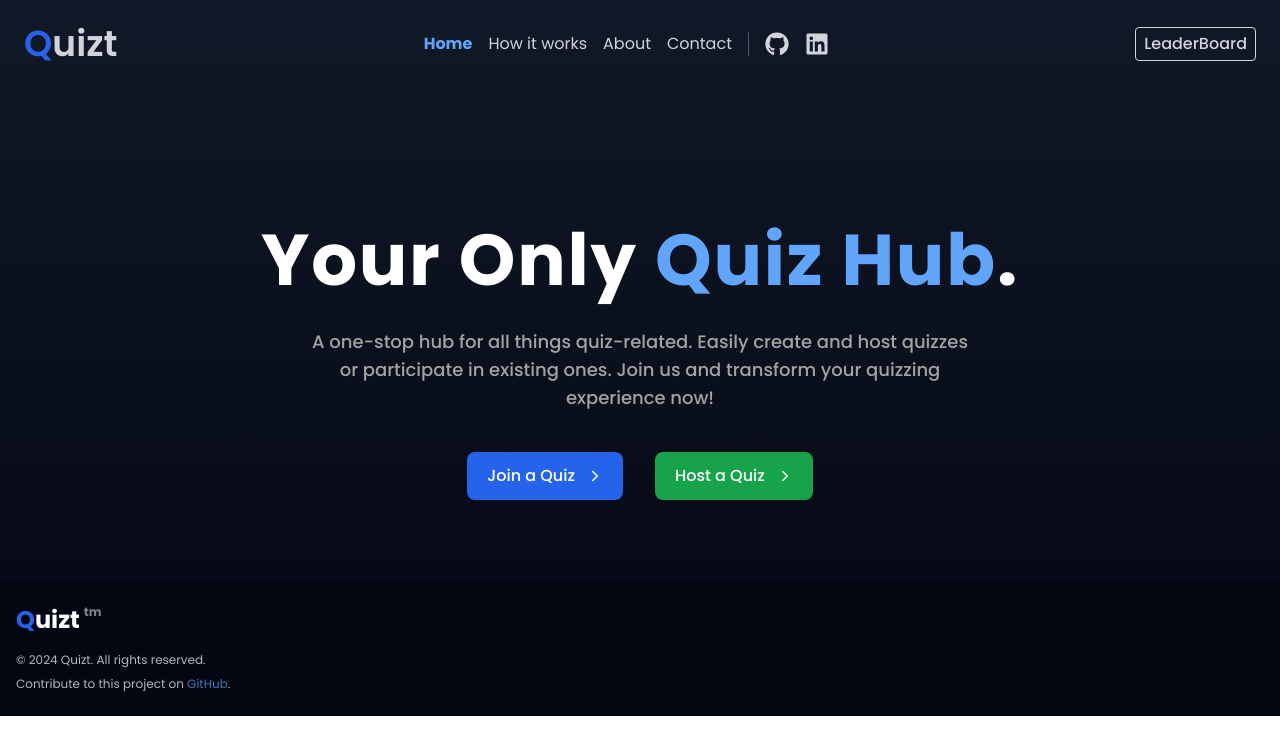
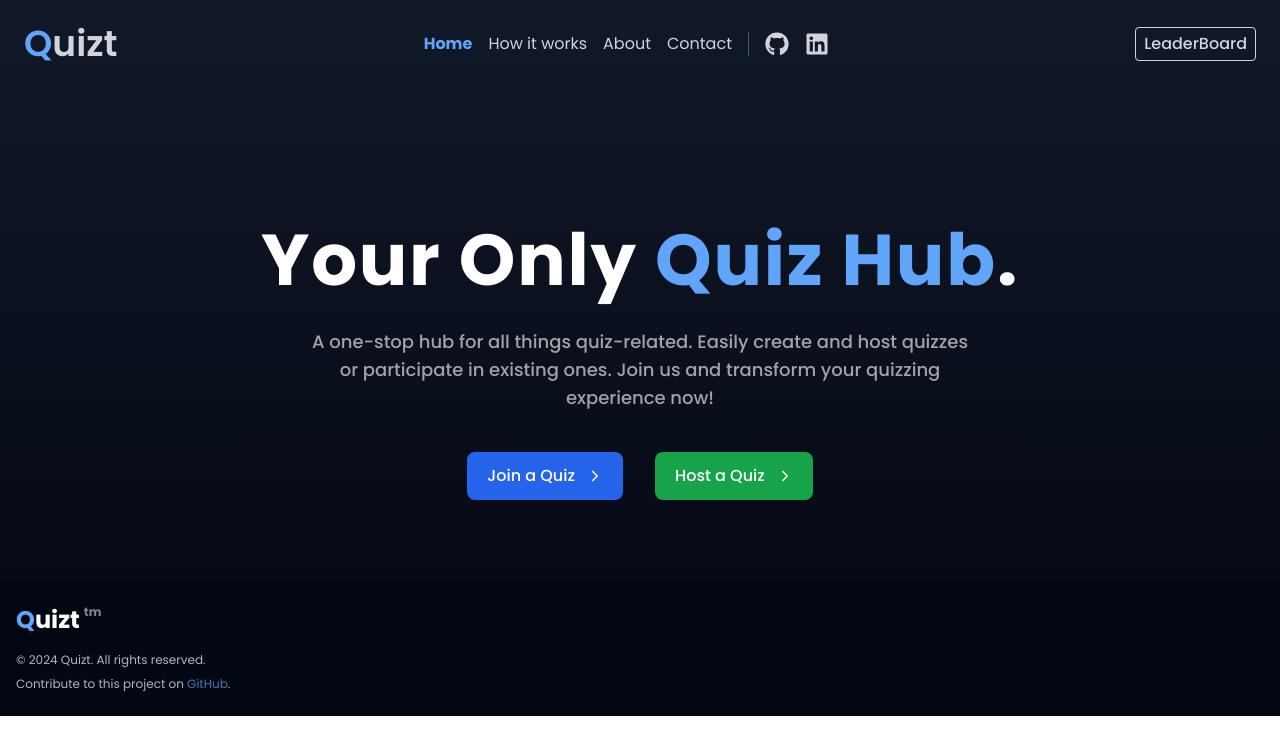
Before and after one commit to abdel-rahmanSalem/quizt, a React (Vite) app: page / in a window 1280 px wide. Shown: the top 754 px of the page. Built offline with nearby package versions, Linux system fonts and the light colour scheme.

Commit message:
Ref: Logo

```diff
--- a/src/ui/Logo.jsx
+++ b/src/ui/Logo.jsx
@@ -3,7 +3,7 @@ import { Link } from "react-router-dom";
 function Logo() {
   return (
     <Link to="/">
-      <span className="text-blue-600">Q</span>uizt
+      <span className="text-blue-400">Q</span>uizt
     </Link>
   );
 }
```
